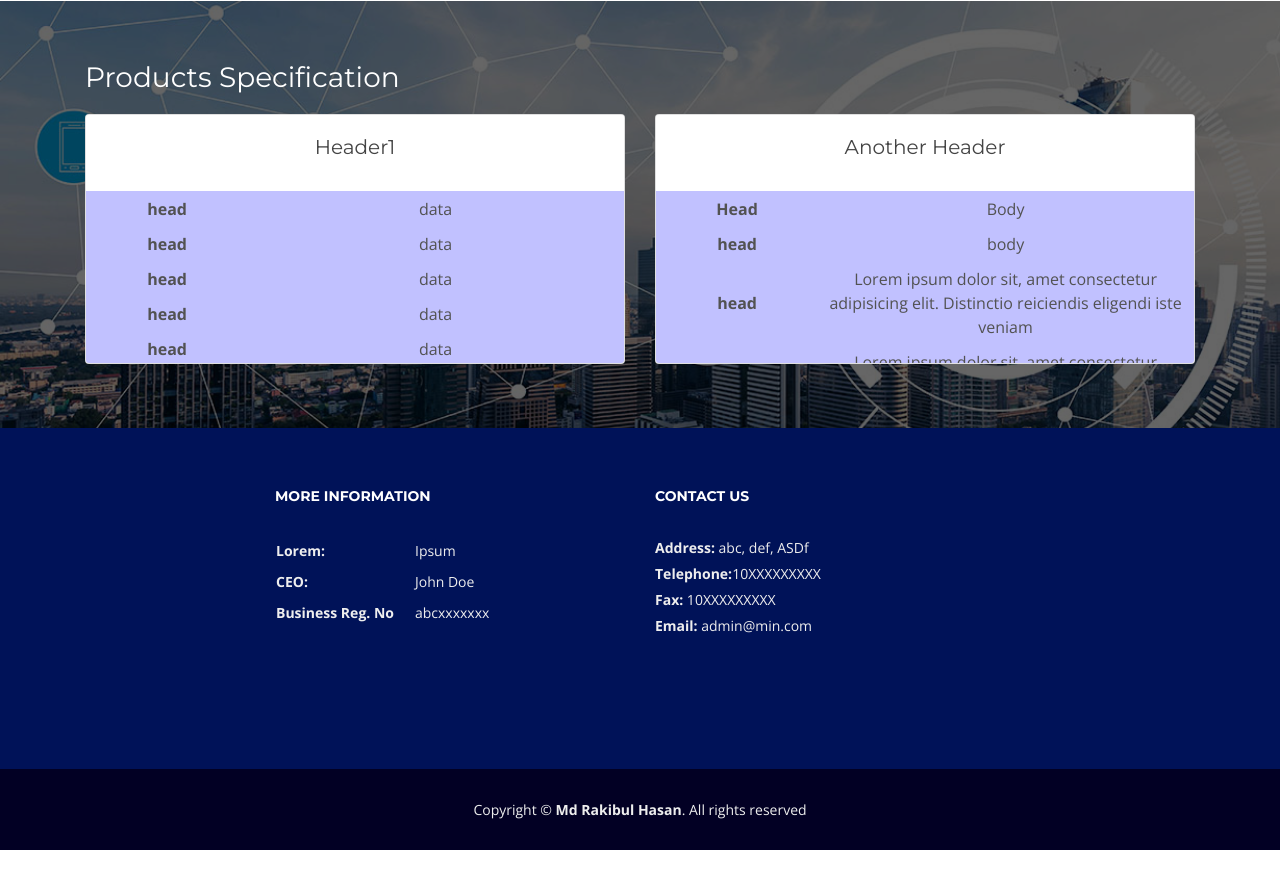
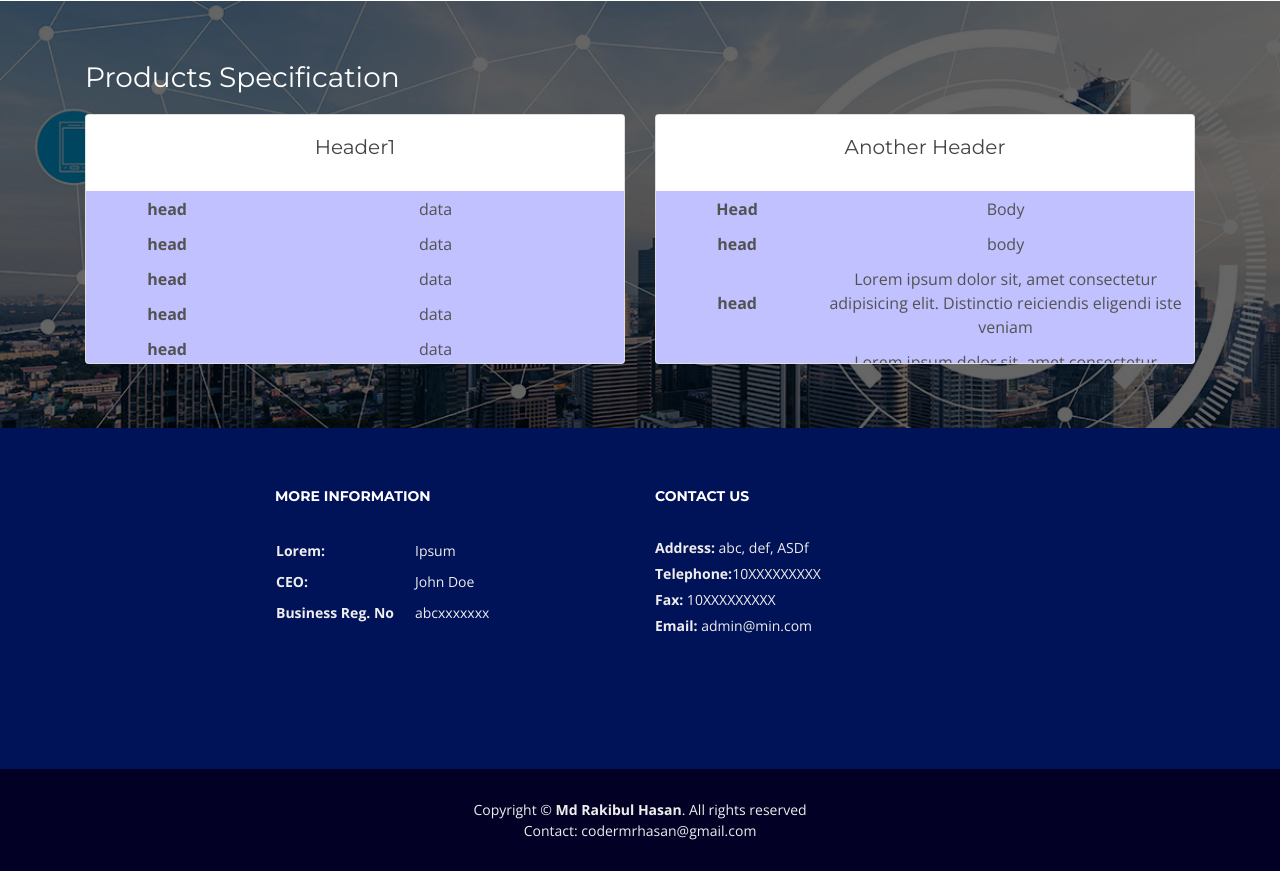
Before and after one commit to codermrhasan/single-page-company-profile, a plain HTML site: page public/index.html in a window 1280 px wide. Shown: the part 6665-7536 px from the top of the page. Before the commit the page ends 7515 px from the top, so only its background shows below. Drawn offline with nearby package versions, Linux system fonts and the light colour scheme; files whose address does not match are found by name.

Commit message:
Update index.html

```diff
--- a/public/index.html
+++ b/public/index.html
@@ -693,6 +693,8 @@
         <div class="container">
             <div class="copyright">
                 Copyright &copy; <strong>Md Rakibul Hasan</strong>. All rights reserved
+                <br>
+                Contact: codermrhasan@gmail.com
             </div>
         </div>
 
```
